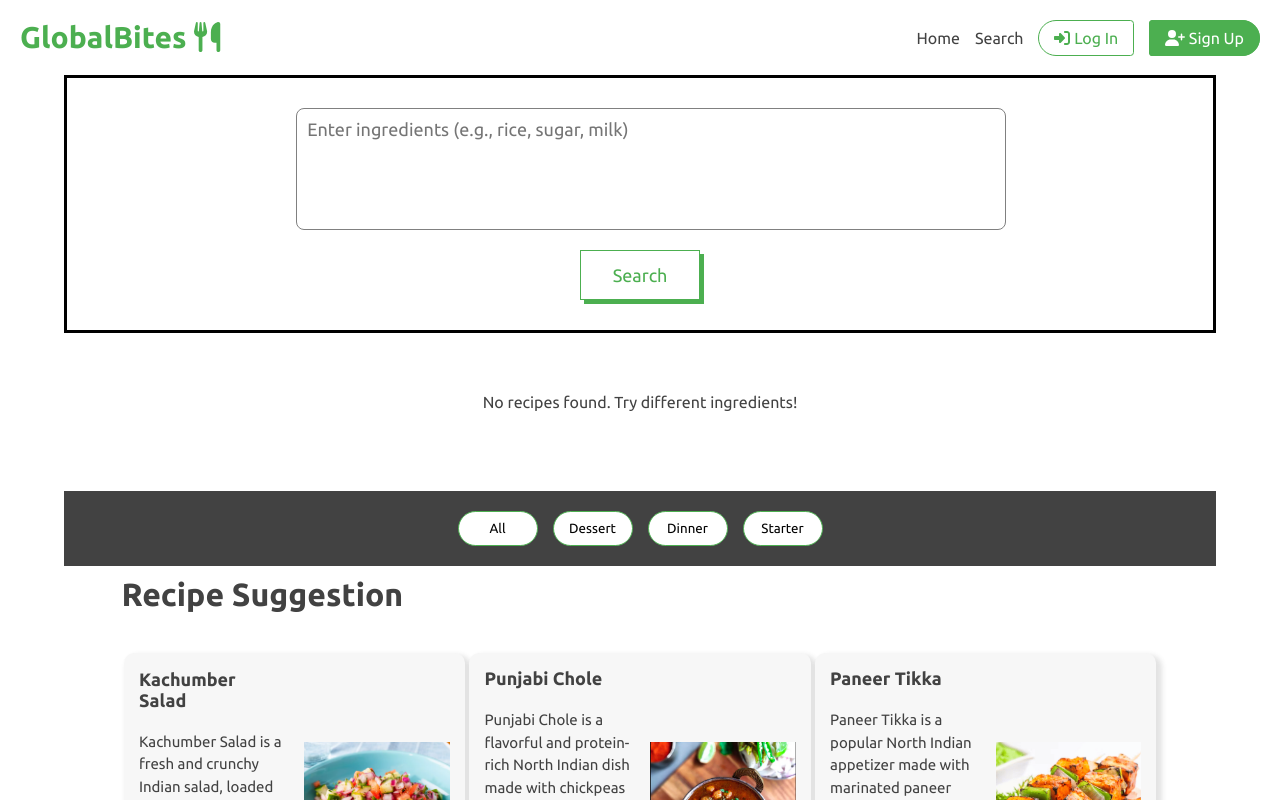
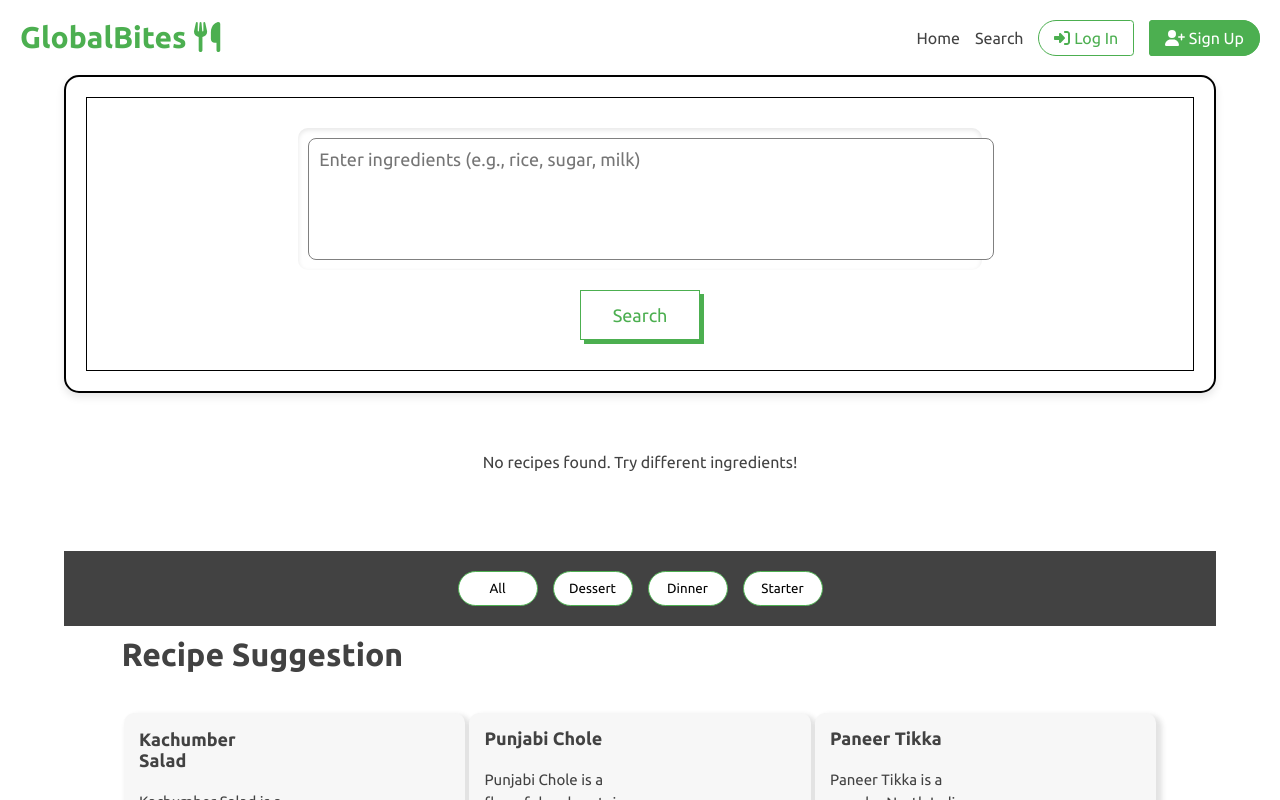
Before and after one commit to AdarshsinghDev/globalbites, a React (Vite) app: page /ExploreRecipe in a window 1280 px wide. Shown: the top 800 px of the page. Built offline with nearby package versions, Linux system fonts and the light colour scheme.

Commit message:
Update ExploreRecipe.scss

```diff
--- a/src/pages/ExploreRecipe/ExploreRecipe.scss
+++ b/src/pages/ExploreRecipe/ExploreRecipe.scss
@@ -7,6 +7,19 @@
             border: 2px solid black;
             display: flex;
             margin-bottom: 30px;
+
+
+             background: rgba(255, 255, 255, 0.8); /* Light background */
+    border-radius: 15px; /* Soft rounded corners */
+    box-shadow: 0 4px 8px rgba(0, 0, 0, 0.1);
+    justify-content: center;
+    align-items: center;
+    padding: 20px;
+    transition: all 0.3s ease-in-out;
+
+    &:hover {
+        box-shadow: 0 6px 12px rgba(0, 0, 0, 0.15); /* Enhance on hover */
+    }
 
             .explore-top-container-inner{
                 display: flex;
@@ -20,6 +33,10 @@
 
                 .input-container{
                     width: 60%;
+                    background: #ffffff; /* White background for input field */
+            border-radius: 10px;
+            padding: 10px;
+            box-shadow: inset 0 2px 5px rgba(0, 0, 0, 0.1);
 
                     .input-textarea{
                         width: 100%;
```
